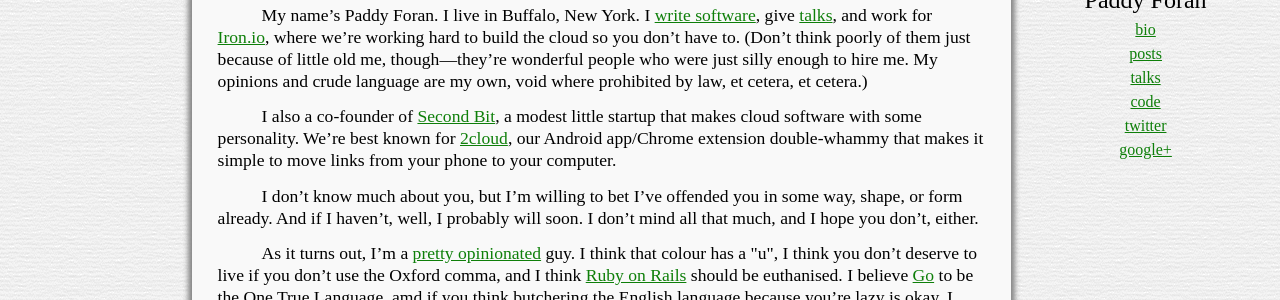
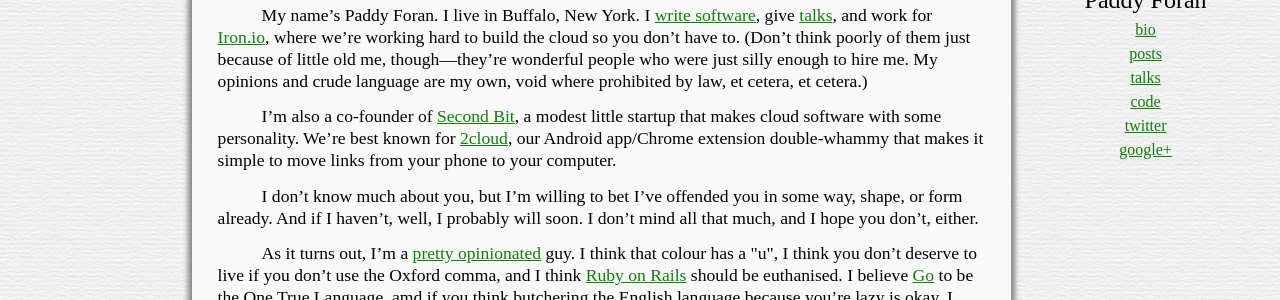
Before and after one commit to paddycarver/blog, a Jekyll site: the page built from _posts/2012-02-23-bio.md, in a window 1280 px wide. Shown: the part 150-450 px from the top of the page. Built offline with Jekyll 4.4.1, drawn with Linux system fonts in a browser that asks for light colours; some web fonts are replaced.

Commit message:
I are caveman speak. I find dictionary over there. I grammar better now.

```diff
--- a/_posts/2012-02-23-bio.md
+++ b/_posts/2012-02-23-bio.md
@@ -12,7 +12,7 @@
 little old me, though&mdash;they're wonderful people who were just silly enough to hire me. My opinions and crude language
 are my own, void where prohibited by law, et cetera, et cetera.)
 
-I also a co-founder of [Second Bit](http://www.secondbit.org "Second Bit"), a modest little startup that makes cloud software
+I'm also a co-founder of [Second Bit](http://www.secondbit.org "Second Bit"), a modest little startup that makes cloud software
 with some personality. We're best known for [2cloud](http://www.2cloud.org "2cloud"), our Android app/Chrome extension double-whammy
 that makes it simple to move links from your phone to your computer.
 
```
